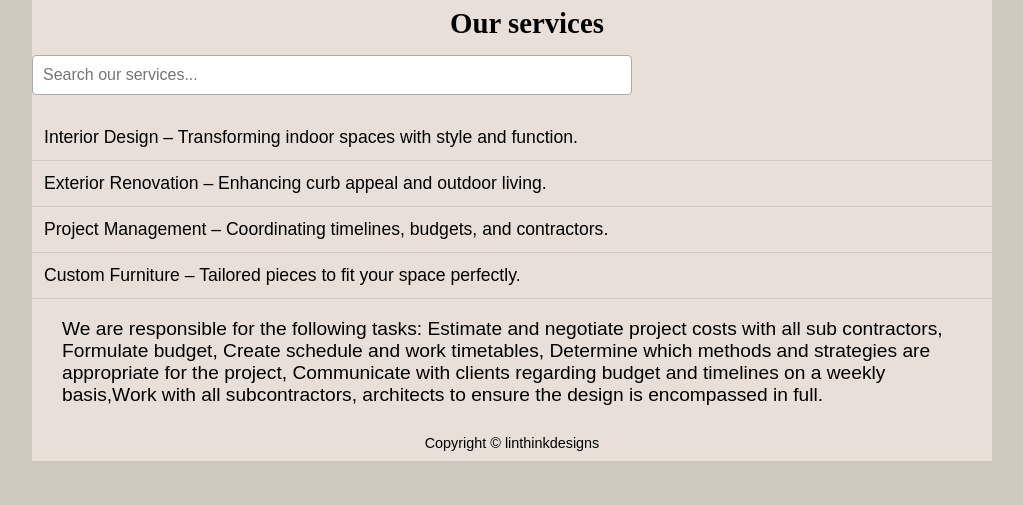
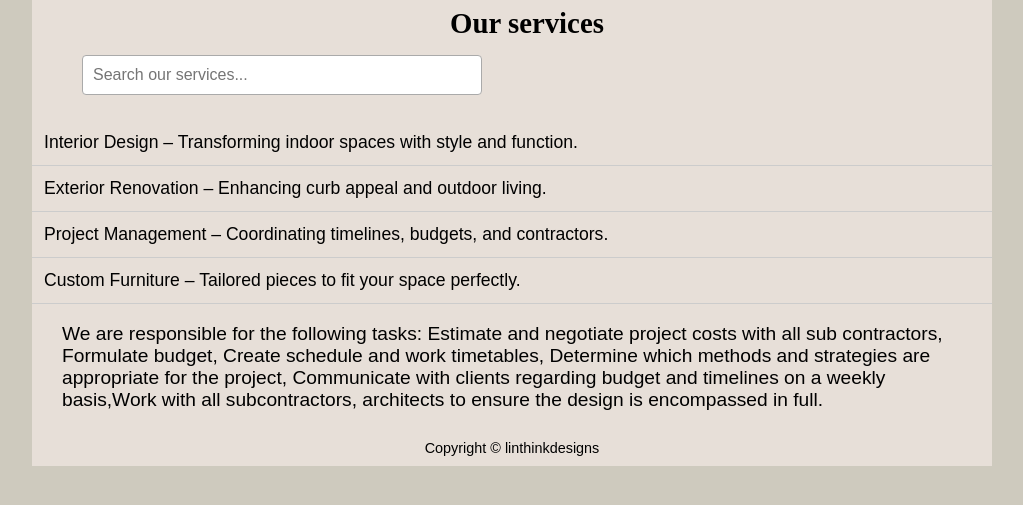
Before and after one commit to ST10483018/linthinkdesign, a website: page service.html in a window 1280 px wide. Shown: the part 153-658 px from the top of the page, without its empty margins (128-1151 px from the left). Drawn offline with nearby package versions, Linux system fonts and the light colour scheme.

Commit message:
fixed search

```diff
--- a/service.html
+++ b/service.html
@@ -27,7 +27,9 @@
 
       <main><!-- this is were the details of the website is at -->
         <h1>Our services</h1>
-        <input type="text" id="serviceSearch" placeholder="Search our services..." style="width: 100%; padding: 10px; font-size: 1em; margin-bottom: 20px;">
+        <div class="wrapper">
+        <input type="text" id="serviceSearch" placeholder="Search our services..." style="width: 100%; max-width: 400px; padding: 10px; font-size: 1em; margin-bottom: 25px; margin-left: 50px;">
+        </div>
 
         <ul id="serviceList">
           <li class="search-item" data-title="Interior Design">Interior Design – Transforming indoor spaces with style and function.</li>
--- a/styles.css
+++ b/styles.css
@@ -196,7 +196,7 @@ nav.nav-active { background: rgba(255,255,255,0.95);
 #serviceSection {
   max-width: 700px;
   margin: 0 auto;
-  padding: 20px 30px;
+  padding: 20px;
 }
 
 
```
